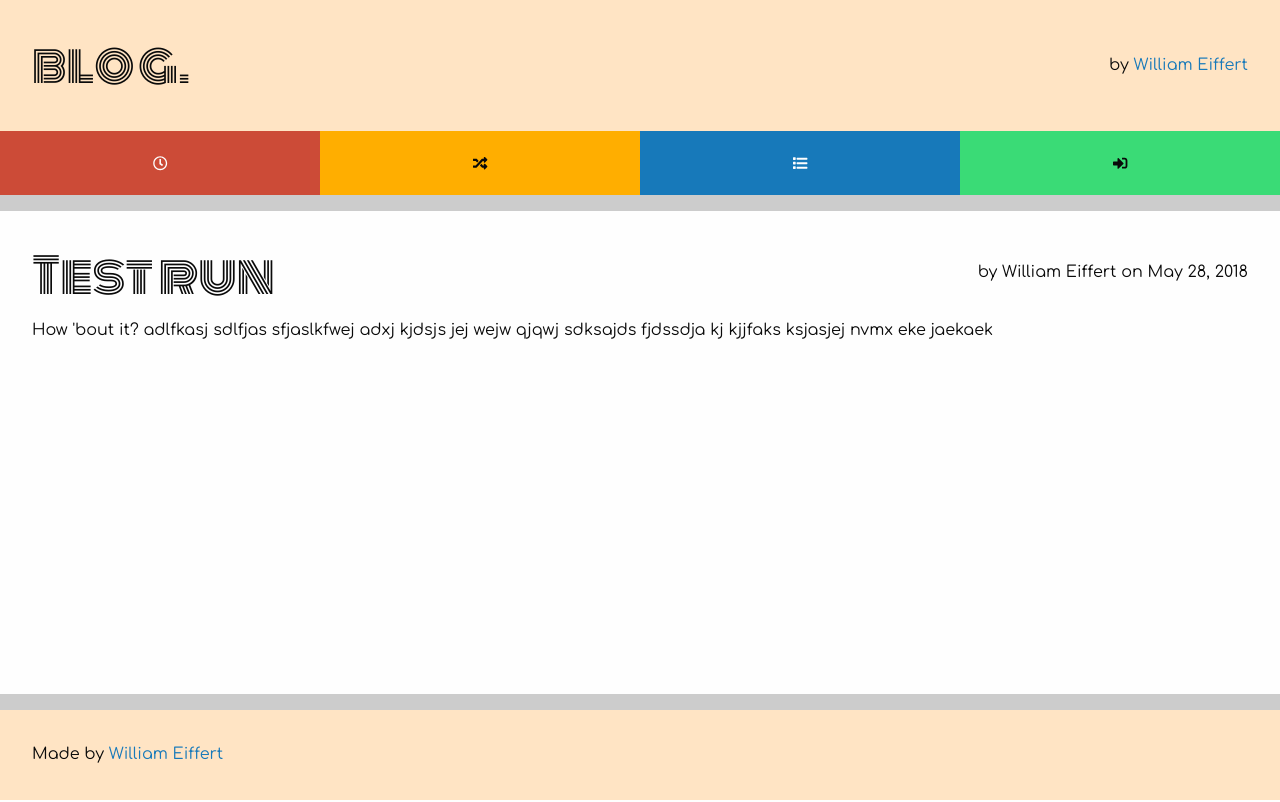
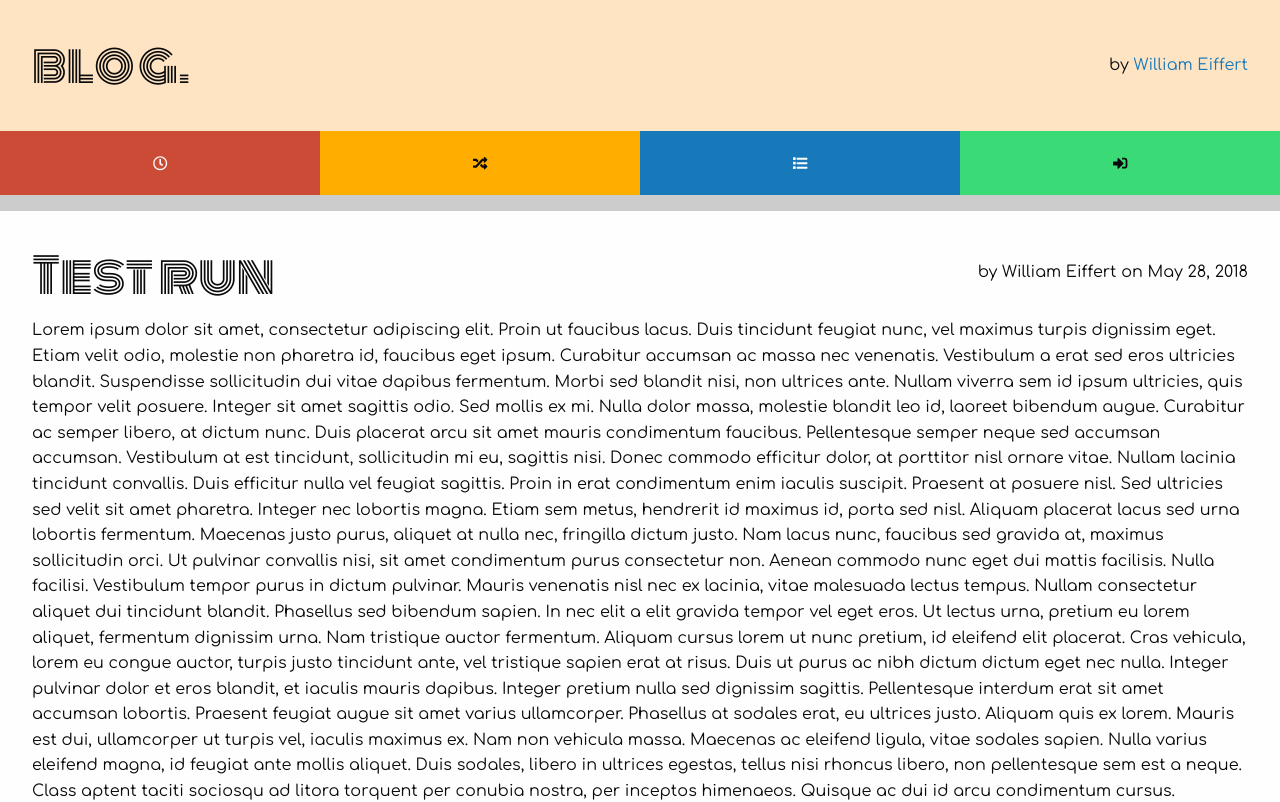
Before and after one commit to weiffert/blog, a React (Create React App) app: page / in a window 1280 px wide. Shown: the top 802 px of the page. Built offline with nearby package versions, Linux system fonts and the light colour scheme.

Commit message:
Add filler text

```diff
--- a/src/Main.js
+++ b/src/Main.js
@@ -13,8 +13,11 @@ class Main extends React.Component {
         author: "William Eiffert",
         date: "May 28, 2018",
         title: "Test run",
-        body:
-          "How 'bout it? adlfkasj sdlfjas sfjaslkfwej adxj kjdsjs jej wejw qjqwj sdksajds  fjdssdja kj kjjfaks ksjasjej nvmx eke jaekaek"
+        body: `Lorem ipsum dolor sit amet, consectetur adipiscing elit. Proin ut faucibus lacus. Duis tincidunt feugiat nunc, vel maximus turpis dignissim eget. Etiam velit odio, molestie non pharetra id, faucibus eget ipsum. Curabitur accumsan ac massa nec venenatis. Vestibulum a erat sed eros ultricies blandit. Suspendisse sollicitudin dui vitae dapibus fermentum. Morbi sed blandit nisi, non ultrices ante. Nullam viverra sem id ipsum ultricies, quis tempor velit posuere. Integer sit amet sagittis odio. Sed mollis ex mi.
+Nulla dolor massa, molestie blandit leo id, laoreet bibendum augue. Curabitur ac semper libero, at dictum nunc. Duis placerat arcu sit amet mauris condimentum faucibus. Pellentesque semper neque sed accumsan accumsan. Vestibulum at est tincidunt, sollicitudin mi eu, sagittis nisi. Donec commodo efficitur dolor, at porttitor nisl ornare vitae. Nullam lacinia tincidunt convallis. Duis efficitur nulla vel feugiat sagittis. Proin in erat condimentum enim iaculis suscipit.
+Praesent at posuere nisl. Sed ultricies sed velit sit amet pharetra. Integer nec lobortis magna. Etiam sem metus, hendrerit id maximus id, porta sed nisl. Aliquam placerat lacus sed urna lobortis fermentum. Maecenas justo purus, aliquet at nulla nec, fringilla dictum justo. Nam lacus nunc, faucibus sed gravida at, maximus sollicitudin orci.
+Ut pulvinar convallis nisi, sit amet condimentum purus consectetur non. Aenean commodo nunc eget dui mattis facilisis. Nulla facilisi. Vestibulum tempor purus in dictum pulvinar. Mauris venenatis nisl nec ex lacinia, vitae malesuada lectus tempus. Nullam consectetur aliquet dui tincidunt blandit. Phasellus sed bibendum sapien. In nec elit a elit gravida tempor vel eget eros. Ut lectus urna, pretium eu lorem aliquet, fermentum dignissim urna. Nam tristique auctor fermentum. Aliquam cursus lorem ut nunc pretium, id eleifend elit placerat. Cras vehicula, lorem eu congue auctor, turpis justo tincidunt ante, vel tristique sapien erat at risus. Duis ut purus ac nibh dictum dictum eget nec nulla. Integer pulvinar dolor et eros blandit, et iaculis mauris dapibus. Integer pretium nulla sed dignissim sagittis.
+Pellentesque interdum erat sit amet accumsan lobortis. Praesent feugiat augue sit amet varius ullamcorper. Phasellus at sodales erat, eu ultrices justo. Aliquam quis ex lorem. Mauris est dui, ullamcorper ut turpis vel, iaculis maximus ex. Nam non vehicula massa. Maecenas ac eleifend ligula, vitae sodales sapien. Nulla varius eleifend magna, id feugiat ante mollis aliquet. Duis sodales, libero in ultrices egestas, tellus nisi rhoncus libero, non pellentesque sem est a neque. Class aptent taciti sociosqu ad litora torquent per conubia nostra, per inceptos himenaeos. Quisque ac dui id arcu condimentum cursus.`
       }
     ]
   };
```
